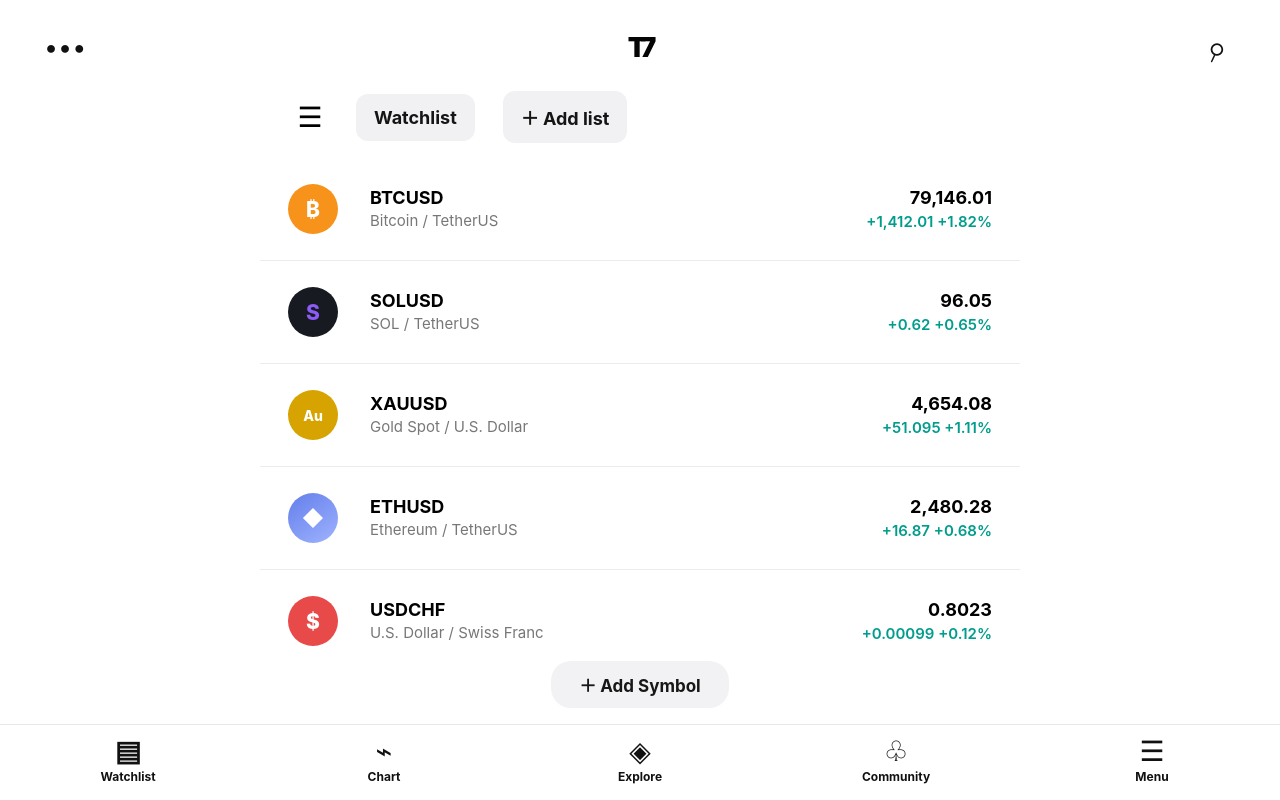
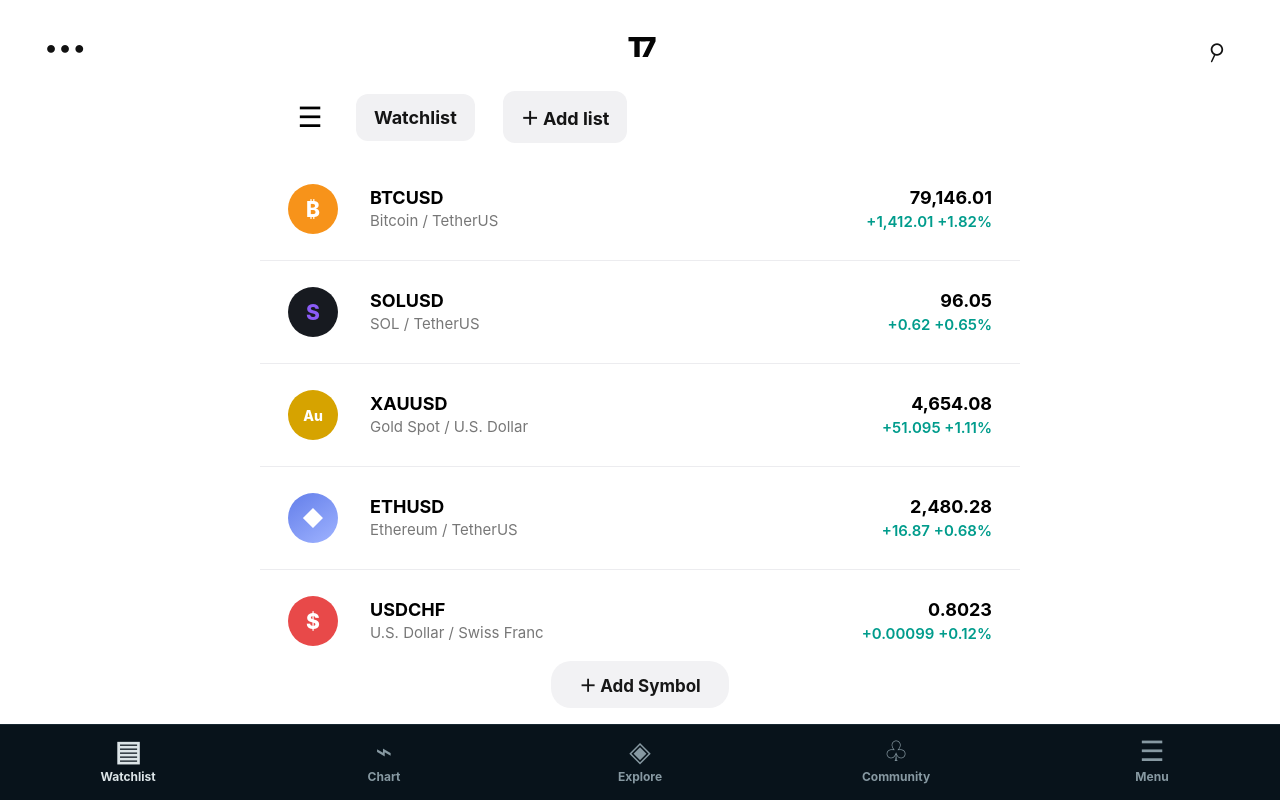
Before and after one commit to nipul830/Tradingwig, a Next.js app: page / in a window 1280 px wide. Built offline with nearby package versions, Linux system fonts and the light colour scheme.

Commit message:
style native candle chart like reference

```diff
--- a/app/globals.css
+++ b/app/globals.css
@@ -18,12 +18,10 @@
 .asset-icon.BTCUSD { background: #f7931a; }.asset-icon.SOLUSD { background: #171a20; color: #8b5cf6; }.asset-icon.XAUUSD { background: #d6a300; font-size: 14px; }.asset-icon.ETHUSD { background: linear-gradient(145deg,#637eea,#9fb3ff); }.asset-icon.USDCHF { background: #e84949; }.asset-icon.EURUSD { background: #2f59a8; }.asset-icon.AUDUSD { background: #2e68bd; }
 .quote-main { min-width: 0; display: flex; flex-direction: column; gap: 3px; }.quote-main strong { font-size: 18px; line-height: 1.1; }.quote-main small { color: #777; font-size: 15px; white-space: nowrap; overflow: hidden; text-overflow: ellipsis; max-width: 270px; }.quote-values { display: flex; flex-direction: column; align-items: flex-end; gap: 4px; white-space: nowrap; }.quote-values strong { font-size: 18px; }.quote-values small { font-size: 15px; font-weight: 600; }.up { color: #009c8c; }.down { color: #e04a5a; }
 .add-symbol { align-self: center; margin: 14px 0 16px; border: 0; border-radius: 20px; padding: 11px 28px; background: #f2f2f4; color: #171717; font-size: 17px; font-weight: 650; }
-.chart-page { background: #fff; }.chart-stage { flex: 1; min-height: 0; display: grid; gap: 1px; background: #e6e7ea; }.chart-stage.layout-1 { grid-template-columns: 1fr; grid-template-rows: 1fr; }.chart-stage.layout-2 { grid-template-columns: 1fr; grid-template-rows: repeat(2,minmax(0,1fr)); }.chart-stage.layout-4 { grid-template-columns: repeat(2,minmax(0,1fr)); grid-template-rows: repeat(2,minmax(0,1fr)); }.chart-card { position: relative; min-width: 0; min-height: 0; overflow: hidden; background: #fff; }.chart-frame { position: relative; z-index: 1; display:block; width:100%; height:100%; border:0; background:#fff; }.drawing-overlay { position:absolute; inset:0; z-index:2; width:100%; height:100%; pointer-events:none; }.drawing-overlay.drawing-active { pointer-events:auto; cursor:crosshair; }.drawing-line { stroke:#e11d48; stroke-width:2; fill:none; vector-effect:non-scaling-stroke; }.drawing-rect { stroke:#e11d48; stroke-width:2; fill:rgba(225,29,72,.08); vector-effect:non-scaling-stroke; }.fib-line { stroke:#e11d48; stroke-width:1.5; stroke-dasharray:6 4; vector-effect:non-scaling-stroke; }
-.chart-controls { position:relative; flex:0 0 auto; background:#fff; border-top:1px solid #e6e6e8; z-index:5; }.chart-symbol-strip { height:46px; display:flex; align-items:center; gap:8px; padding:0 18px; border-bottom:1px solid #ededee; overflow-x:auto; scrollbar-width:none; }.chart-symbol-strip::-webkit-scrollbar{display:none}.control-symbol,.control-timeframe { flex:0 0 auto; border:0; background:transparent; color:#555; font-size:14px; font-weight:600; padding:8px 6px; }.control-symbol:first-child { font-size:28px; padding:0 4px; }.control-symbol.selected,.control-timeframe.selected { color:#111; font-weight:800; }
-.tool-row { height:52px; display:flex; align-items:center; gap:5px; padding:0 16px; border-bottom:1px solid #ededee; }.tool-button { width:42px; height:42px; border:0; border-radius:9px; background:#fff; color:#171717; font-size:25px; display:grid; place-items:center; }.tool-button.active { background:#f0f1f3; }.tool-button.more { font-size:18px; letter-spacing:2px; }
-.tools-menu { position:absolute; left:16px; bottom:101px; z-index:20; width:255px; display:flex; flex-direction:column; gap:0; padding:8px 0; border:1px solid #dddfe3; border-radius:12px; box-shadow:0 10px 30px rgba(0,0,0,.14); background:#fff; }.tools-menu button { border:0; background:#fff; text-align:left; padding:13px 18px; color:#222; font-size:15px; }.tools-menu button:hover { background:#f3f4f6; }
-.layout-row { height:48px; display:flex; align-items:center; justify-content:flex-start; padding:0 16px; border-bottom:1px solid #ededee; }.layout-button { min-width:110px; height:36px; border:0; border-radius:9px; background:#fff; color:#171717; font-size:18px; display:inline-flex; align-items:center; justify-content:center; gap:8px; }.layout-button span { font-size:14px; font-weight:650; }.layout-button.active { background:#f0f1f3; }
-.layout-menu { display:flex; justify-content:flex-start; gap:8px; padding:8px 16px; border-bottom:1px solid #ededee; background:#fff; }.layout-menu button { border:1px solid #e1e1e4; background:#fff; padding:8px 12px; border-radius:8px; color:#222; }.layout-menu button.selected { background:#f0f1f3; }
-.bottom-nav { height:76px; flex:0 0 76px; display:grid; grid-template-columns:repeat(5,1fr); align-items:center; border-top:1px solid #e7e7e9; background:#fff; padding-bottom:max(4px,env(safe-area-inset-bottom)); }.nav-item { min-width:0; height:70px; border:0; background:transparent; color:#111; display:flex; flex-direction:column; justify-content:center; align-items:center; gap:4px; }.nav-item span { font-size:28px; line-height:1; }.nav-item b { font-size:12px; font-weight:650; }.nav-item.active span { font-weight:900; }
+.chart-page { background: #08131b; }.chart-stage { flex: 1; min-height: 0; display: grid; gap: 1px; background: #172731; }.chart-stage.layout-1 { grid-template-columns: 1fr; grid-template-rows: 1fr; }.chart-stage.layout-2 { grid-template-columns: 1fr; grid-template-rows: repeat(2,minmax(0,1fr)); }.chart-stage.layout-4 { grid-template-columns: repeat(2,minmax(0,1fr)); grid-template-rows: repeat(2,minmax(0,1fr)); }.chart-card { position: relative; min-width: 0; min-height: 0; overflow: hidden; background: #08131b; }.candle-canvas { display:block; width:100%; height:100%; touch-action:none; user-select:none; -webkit-user-select:none; cursor:grab; }.candle-canvas:active { cursor:grabbing; }.drawing-overlay { position:absolute; inset:0; z-index:2; width:100%; height:100%; pointer-events:none; }.drawing-overlay.drawing-active { pointer-events:auto; cursor:crosshair; }.drawing-line { stroke:#b8ee67; stroke-width:2; fill:none; vector-effect:non-scaling-stroke; }.drawing-rect { stroke:#b8ee67; stroke-width:2; fill:rgba(184,238,103,.08); vector-effect:non-scaling-stroke; }.fib-line { stroke:#b8ee67; stroke-width:1.5; stroke-dasharray:6 4; vector-effect:non-scaling-stroke; }
+.chart-controls { position:relative; flex:0 0 auto; background:#08131b; border-top:1px solid #172731; z-index:5; }.tool-row { height:52px; display:flex; align-items:center; gap:5px; padding:0 16px; border-bottom:1px solid #172731; }.tool-button { width:42px; height:42px; border:0; border-radius:9px; background:#08131b; color:#b9c7ce; font-size:25px; display:grid; place-items:center; }.tool-button.active { background:#183522; color:#b8ee67; }.tool-button.more { font-size:18px; letter-spacing:2px; }
+.tools-menu { position:absolute; left:16px; bottom:101px; z-index:20; width:255px; display:flex; flex-direction:column; gap:0; padding:8px 0; border:1px solid #25343d; border-radius:12px; box-shadow:0 10px 30px rgba(0,0,0,.35); background:#0d1a23; }.tools-menu button { border:0; background:#0d1a23; text-align:left; padding:13px 18px; color:#dce5e8; font-size:15px; }.tools-menu button:hover { background:#15252f; }
+.layout-row { height:48px; display:flex; align-items:center; justify-content:flex-start; padding:0 16px; border-bottom:1px solid #172731; }.layout-button { min-width:110px; height:36px; border:0; border-radius:9px; background:#08131b; color:#b9c7ce; font-size:18px; display:inline-flex; align-items:center; justify-content:center; gap:8px; }.layout-button span { font-size:14px; font-weight:650; }.layout-button.active { background:#183522; color:#b8ee67; }.layout-menu { display:flex; justify-content:flex-start; gap:8px; padding:8px 16px; border-bottom:1px solid #172731; background:#08131b; }.layout-menu button { border:1px solid #25343d; background:#0d1a23; padding:8px 12px; border-radius:8px; color:#dce5e8; }.layout-menu button.selected { background:#183522; color:#b8ee67; }
+.bottom-nav { height:76px; flex:0 0 76px; display:grid; grid-template-columns:repeat(5,1fr); align-items:center; border-top:1px solid #172731; background:#08131b; padding-bottom:max(4px,env(safe-area-inset-bottom)); }.nav-item { min-width:0; height:70px; border:0; background:transparent; color:#8799a2; display:flex; flex-direction:column; justify-content:center; align-items:center; gap:4px; }.nav-item span { font-size:28px; line-height:1; }.nav-item b { font-size:12px; font-weight:650; }.nav-item.active { color:#dce5e8; }.nav-item.active span { font-weight:900; }
 @media (min-width:761px) { .watchlist-header{padding-left:44px;padding-right:44px}.quotes,.watchlist-tabs{width:min(760px,100%);align-self:center}.chart-stage.layout-2{grid-template-columns:repeat(2,minmax(0,1fr));grid-template-rows:1fr} }
-@media (max-width:420px) { .watchlist-header{height:72px;flex-basis:72px;padding:13px 18px 4px}.watchlist-tabs{gap:14px;padding-left:18px;padding-right:18px}.quote-row{grid-template-columns:54px minmax(0,1fr) auto;gap:10px;padding:8px 16px}.quote-main strong,.quote-values strong{font-size:17px}.quote-main small,.quote-values small{font-size:14px}.quote-main small{max-width:185px}.chart-symbol-strip{padding:0 10px;gap:5px}.tool-row{padding:0 10px}.layout-row{padding:0 10px}.tools-menu{left:10px;bottom:99px;width:250px} }
+@media (max-width:420px) { .watchlist-header{height:72px;flex-basis:72px;padding:13px 18px 4px}.watchlist-tabs{gap:14px;padding-left:18px;padding-right:18px}.quote-row{grid-template-columns:54px minmax(0,1fr) auto;gap:10px;padding:8px 16px}.quote-main strong,.quote-values strong{font-size:17px}.quote-main small,.quote-values small{font-size:14px}.quote-main small{max-width:185px}.tool-row{padding:0 10px}.layout-row{padding:0 10px}.tools-menu{left:10px;bottom:99px;width:250px} }
```
